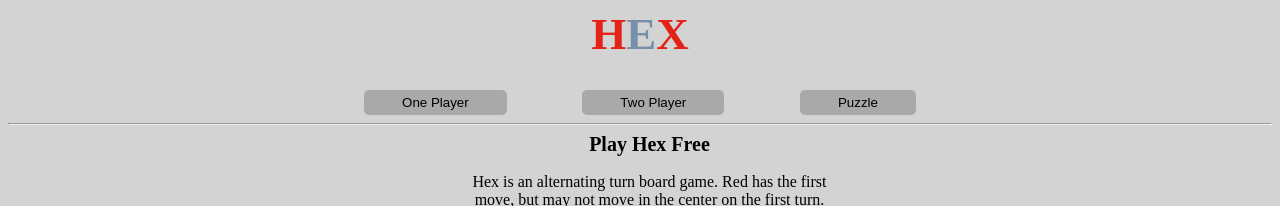
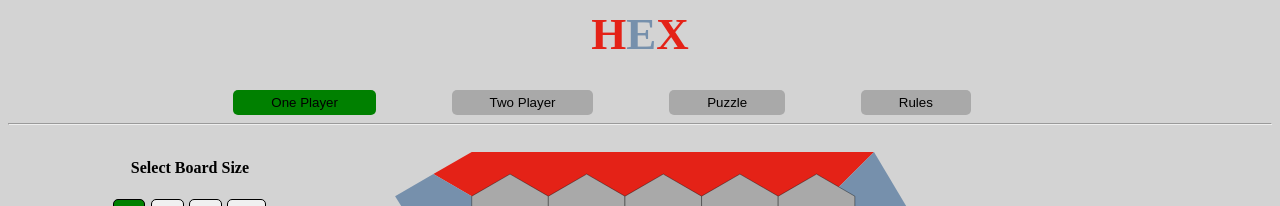
Before and after one commit to ebkeefe5/hexGame, a React (Create React App) app: page / in a window 1280 px wide. Shown: the top 206 px of the page. Built offline with nearby package versions, Linux system fonts and the light colour scheme.

Commit message:
move homepage to rules page

```diff
--- a/src/App.tsx
+++ b/src/App.tsx
@@ -22,22 +22,27 @@ function RotatingHeadingSimple({ text }: RotatingHeadingProps): JSX.Element {
 }
 
 function App(): JSX.Element {
-  const [currentPage, setCurrentPage] = useState<Page>('home');
-  const [selectedMenuItem, setSelectedMenuItem] = useState<boolean[]>([false, false, false]);
+  const [currentPage, setCurrentPage] = useState<Page>('onePlayer');
+  const [selectedMenuItem, setSelectedMenuItem] = useState<boolean[]>([true, false, false, false]);
 
   const handleGoToOnePlayer = () => {
     setCurrentPage('onePlayer');
-    setSelectedMenuItem([true, false, false]);
+    setSelectedMenuItem([true, false, false, false]);
   };
 
   const handleGoToTwoPlayer = () => {
     setCurrentPage('twoPlayer');
-    setSelectedMenuItem([false, true, false]);
+    setSelectedMenuItem([false, true, false, false]);
   };
 
   const handleGoToPuzzle = () => {
     setCurrentPage('puzzle');
-    setSelectedMenuItem([false, false, true]);
+    setSelectedMenuItem([false, false, true, false]);
+  };
+
+  const handleGoToRules = () => {
+    setCurrentPage('home');
+    setSelectedMenuItem([false, false, false, true]);
   };
 
   let contentToDisplay: JSX.Element;
@@ -80,7 +85,14 @@ function App(): JSX.Element {
         label="Puzzle"
         onClick={handleGoToPuzzle}
         selected={selectedMenuItem[2]}
-        pushRight={false}
+        pushRight={true}
+      />
+      <MenuButton
+        key="rules"
+        label="Rules"
+        onClick={handleGoToRules}
+        selected={selectedMenuItem[3]}
+        pushRight={true}
       />
       <hr />
       {contentToDisplay}
--- a/src/components/HomePage.tsx
+++ b/src/components/HomePage.tsx
@@ -5,7 +5,6 @@ export default function HomePage(): JSX.Element {
 
   return (
     <div style={{ margin: 'auto', width: '30%', minWidth: '300px' }}>
-      <h2 style={{ marginLeft: '5%' }}>Play Hex Free</h2>
       <p style={{ marginLeft: '5%' }}>
         Hex is an alternating turn board game. Red has the first move, but may not move in the center on the first turn.
         Red wins by connecting the bottom and top of the board with an unbroken chain of red hexagons. Blue wins by
```
